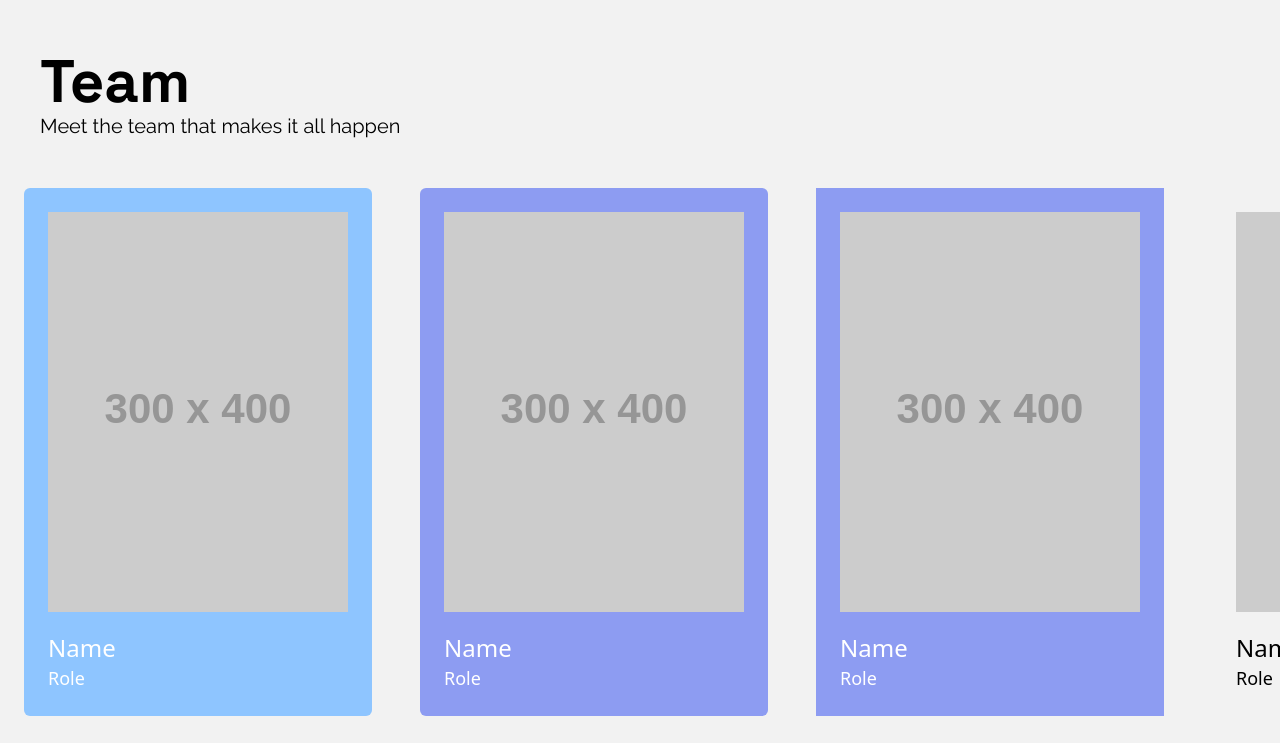
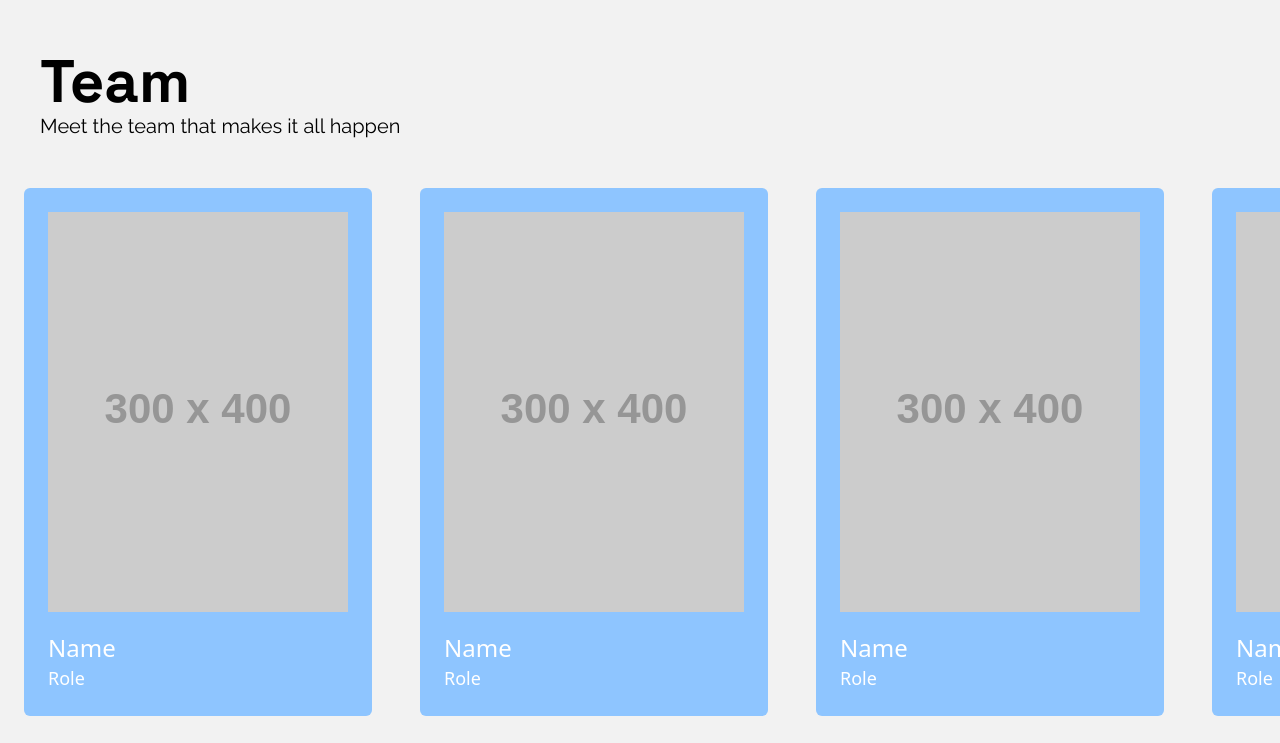
Before and after one commit to mschachinger/WebsiteCosmotaics, a website: page index.html in a window 1280 px wide. Shown: the part 3466-4209 px from the top of the page. Drawn offline with nearby package versions, Linux system fonts and the light colour scheme; placeholder pictures from the web are drawn by us.

Commit message:
final commit for da

```diff
--- a/index.html
+++ b/index.html
@@ -173,57 +173,6 @@
       </div>
     </section>
 
-    <!-- Team Section -->
-    <section id="team" class="scroll-mt-16">
-      <div class="bg-gray w-full">
-        <!-- Heading Text-->
-        <div class="pt-6 pl-10">
-          <h1 class="font-bold text-3xl md:text-6xl space-grotesk">Team</h1>
-          <p class="railway text-xl">Meet the team that makes it all happen</p>
-        </div>
-
-        <!-- Team Horizontal Scroller -->
-        <div class="flex justify-center mt-6">
-          <div class="flex bg-gray w-full h-1/2 overflow-x-scroll snap-x flex-nowrap">
-            <!-- Card -->
-            <div class="shrink-0 flex-col bg-blue-300 p-6 m-6 rounded-md team_card">
-              <div class="text-white">
-                <img src="https://dummyimage.com/300x400" alt="Team Member" class="pb-5">
-                <p class="text-2xl">Name</p>
-                <p class="text-lg">Role</p>
-              </div>
-            </div>
-
-            <!-- Card -->
-            <div class="shrink-0 flex-col bg-light-blue p-6 m-6 rounded-md team_card">
-              <div class="text-white">
-                <img src="https://dummyimage.com/300x400" alt="Team Member" class="pb-5">
-                <p class="text-2xl">Name</p>
-                <p class="text-lg">Role</p>
-              </div>
-            </div>
-
-            <!-- Card -->
-            <div class="shrink-0 flex-col bg-light-blue p-6 m-6 team_card">
-              <div class="text-white">
-                <img src="https://dummyimage.com/300x400" alt="Team Member" class="pb-5">
-                <p class="text-2xl">Name</p>
-                <p class="text-lg">Role</p>
-              </div>
-            </div>
-
-            <!-- Card -->
-            <div class="shrink-0 flex-col p-6 m-6 rounded-md team_card">
-              <div class="text-black">
-                <img src="https://dummyimage.com/300x400" alt="Team Member" class="pb-5 ">
-                <p class="text-2xl">Name</p>
-                <p class="text-lg">Role</p>
-              </div>
-            </div>
-        </div>
-      </div>
-    </div>
-  </section>
 
    <!-- Team Section -->
    <section id="team" class="scroll-mt-16">
@@ -235,9 +184,10 @@
       </div>
 
       <!-- Team Horizontal Scroller -->
-      <div class="flex justify-center mt-6">
+      <div class="flex justify-center mt-6 ml-4">
         <div class="flex bg-gray w-full h-1/2 overflow-x-scroll snap-x flex-nowrap">
-          <!-- Card blau round edges -->
+
+          <!-- Card [Name] -->
           <div class="shrink-0 flex-col bg-blue-300 p-6 m-6 rounded-md team_card">
             <div class="text-white">
               <img src="https://dummyimage.com/300x400" alt="Team Member" class="pb-5">
@@ -246,8 +196,8 @@
             </div>
           </div>
 
-          <!-- Card lila round edges -->
-          <div class="shrink-0 flex-col bg-light-blue p-6 m-6 rounded-md team_card">
+          <!-- Card [Name] -->
+          <div class="shrink-0 flex-col bg-blue-300 p-6 m-6 rounded-md team_card">
             <div class="text-white">
               <img src="https://dummyimage.com/300x400" alt="Team Member" class="pb-5">
               <p class="text-2xl">Name</p>
@@ -255,8 +205,8 @@
             </div>
           </div>
 
-          <!-- Card lila -->
-          <div class="shrink-0 flex-col bg-light-blue p-6 m-6 team_card">
+          <!-- Card [Name] -->
+          <div class="shrink-0 flex-col bg-blue-300 p-6 m-6 rounded-md team_card">
             <div class="text-white">
               <img src="https://dummyimage.com/300x400" alt="Team Member" class="pb-5">
               <p class="text-2xl">Name</p>
@@ -264,18 +214,20 @@
             </div>
           </div>
 
-          <!-- Card no bg -->
-          <div class="shrink-0 flex-col p-6 m-6 rounded-md team_card">
-            <div class="text-black">
-              <img src="https://dummyimage.com/300x400" alt="Team Member" class="pb-5 ">
+          <!-- Card [Name] -->
+          <div class="shrink-0 flex-col bg-blue-300 p-6 m-6 rounded-md team_card">
+            <div class="text-white">
+              <img src="https://dummyimage.com/300x400" alt="Team Member" class="pb-5">
               <p class="text-2xl">Name</p>
               <p class="text-lg">Role</p>
             </div>
           </div>
+
+        </div>
+
       </div>
     </div>
-  </div>
-</section>
+  </section>
 
 <!-- Learn More -->
 <section id="learnmore" class="scroll-mt-16">
@@ -310,6 +262,7 @@
         <p class="text-2xl mt-4">Name</p>
         <p class="text-lg">Text eines zukünftigen Cosmotaics Artikels</p>
       </div>
+
 
     </div>
 
```
